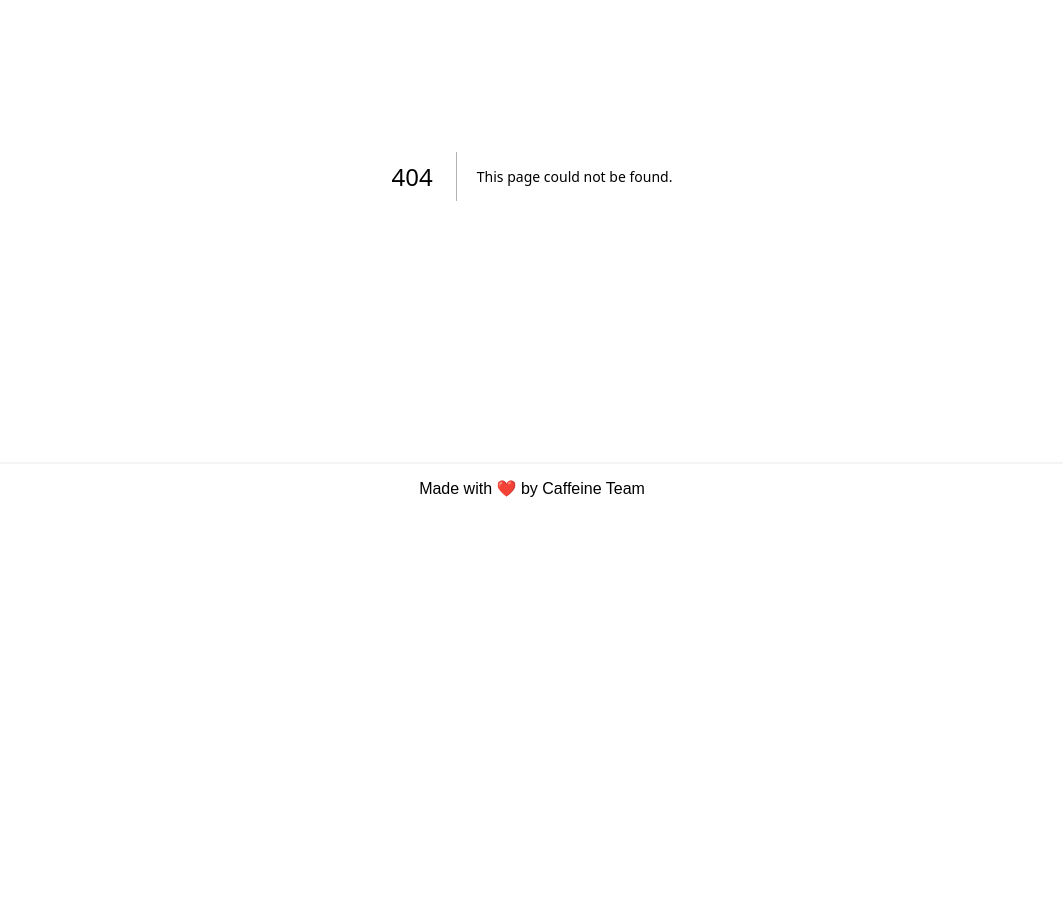
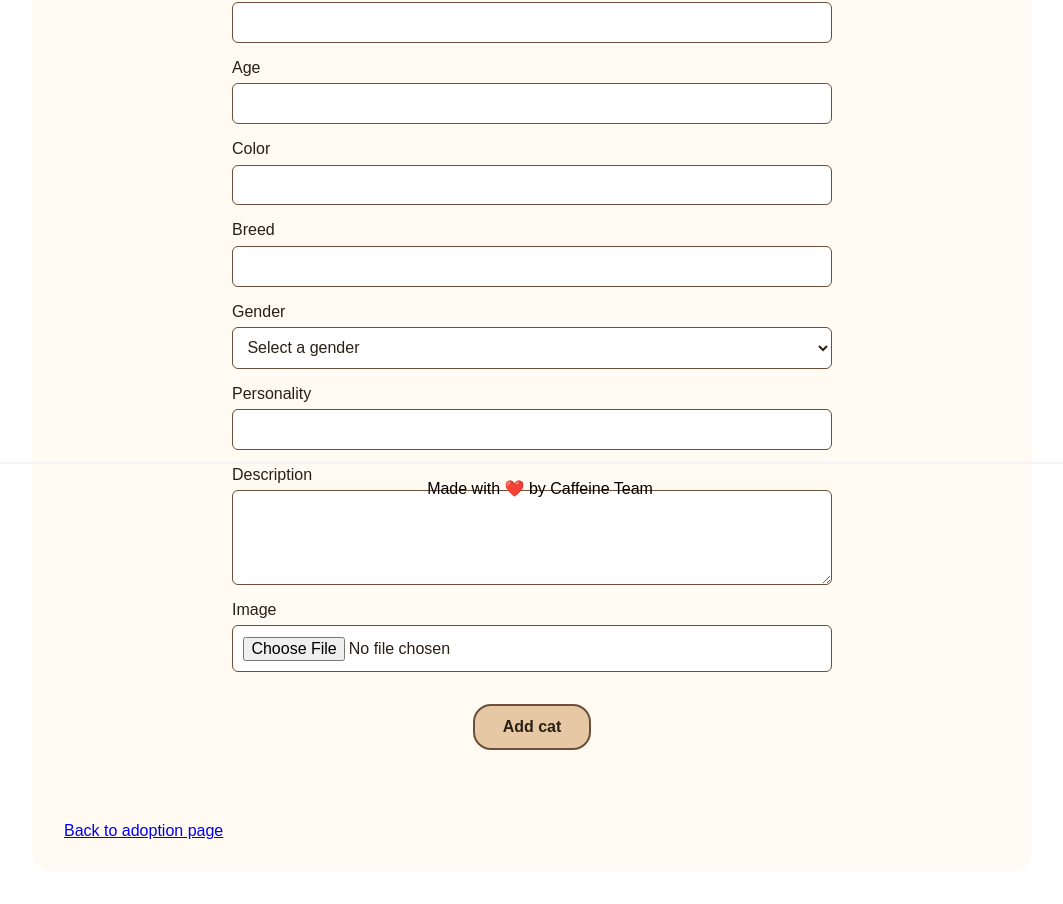
Before and after one commit to sanchitamodi/Cafeline-Team1, a Next.js app: page /adopt/add in a window 1280 px wide. Before the commit this address had no page. Shown: the part 288-1192 px from the top of the page, without its empty margins (108-1171 px from the left). Before the commit the page ends 864 px from the top, so only its background shows below. Built offline with nearby package versions, Linux system fonts and the light colour scheme; a web font is replaced by a local one.

Commit message:
Added put cat up for adoption page and saved cats to database

```diff
--- /dev/null
+++ b/src/app/adopt/add/Form.tsx
@@ -0,0 +1,107 @@
+"use client";
+
+import { useState } from "react";
+import type { ChangeEvent, FormEvent } from "react";
+import type { Cat } from "../../../types/cat";
+import styles from "./add.module.css";
+
+type FormProps = {
+  handleSubmit: (cat: Omit<Cat, "id">) => Promise<boolean>;
+};
+
+type CatFields = Omit<Cat, "id" | "age"> & { age: string };
+
+const emptyCat: CatFields = {
+  name: "",
+  age: "",
+  color: "",
+  breed: "",
+  gender: "",
+  image: "",
+  description: "",
+  available: true,
+  personality: "",
+};
+
+export default function Form(props: FormProps) {
+  const [cat, setCat] = useState<CatFields>(emptyCat);
+
+  function handleChange(event: ChangeEvent<HTMLInputElement | HTMLSelectElement | HTMLTextAreaElement>) {
+    const { name, value } = event.target;
+
+    if (name === "available") {
+      const checked = (event.target as HTMLInputElement).checked;
+      setCat((previousCat) => ({ ...previousCat, available: checked }));
+    } else {
+      setCat((previousCat) => ({ ...previousCat, [name]: value }));
+    }
+  }
+
+  function handleImageChange(event: ChangeEvent<HTMLInputElement>) {
+    const file = event.target.files?.[0];
+
+    setCat((previousCat) => ({ ...previousCat, image: "" }));
+
+    if (!file) return;
+
+    const reader = new FileReader();
+
+    reader.onload = () => {
+      const image = reader.result as string;
+      setCat((previousCat) => ({ ...previousCat, image: image }));
+    };
+
+    reader.readAsDataURL(file);
+  }
+
+  function submitForm(event: FormEvent<HTMLFormElement>) {
+    event.preventDefault();
+    props.handleSubmit({ ...cat, age: Number(cat.age) });
+    setCat(emptyCat);
+  }
+
+  return (
+    <form className={styles.form} onSubmit={submitForm}>
+      <label className={styles.field}>
+        Name
+        <input name="name" type="text" value={cat.name} onChange={handleChange} required />
+      </label>
+      <label className={styles.field}>
+        Age
+        <input name="age" type="number" min="0" step="any" value={cat.age} onChange={handleChange} required />
+      </label>
+      <label className={styles.field}>
+        Color
+        <input name="color" type="text" value={cat.color} onChange={handleChange} required />
+      </label>
+      <label className={styles.field}>
+        Breed
+        <input name="breed" type="text" value={cat.breed} onChange={handleChange} required />
+      </label>
+      <label className={styles.field}>
+        Gender
+        <select name="gender" value={cat.gender} onChange={handleChange} required>
+          <option value="">Select a gender</option>
+          <option value="Male">Male</option>
+          <option value="Female">Female</option>
+          <option value="Unknown">Unknown</option>
+        </select>
+      </label>
+      <label className={styles.field}>
+        Personality
+        <input name="personality" type="text" value={cat.personality} onChange={handleChange} required />
+      </label>
+      <label className={styles.field}>
+        Description
+        <textarea name="description" rows={4} value={cat.description} onChange={handleChange} required />
+      </label>
+      <label className={styles.field}>
+        Image
+        <input name="image" type="file" accept="image/*" onChange={handleImageChange} required />
+      </label>
+      <button className={styles.button} type="submit">
+        Add cat
+      </button>
+    </form>
+  );
+}
--- /dev/null
+++ b/src/app/adopt/add/add.module.css
@@ -0,0 +1,88 @@
+.page {
+  width: min(1000px, calc(100% - 2rem));
+  margin: 2rem auto;
+  padding: 2rem;
+  box-sizing: border-box;
+  background: #fffaf2;
+  color: #292015;
+  border-radius: 20px;
+}
+
+.form {
+  display: grid;
+  gap: 1rem;
+  max-width: 600px;
+  margin: 2rem auto;
+}
+
+.field {
+  display: grid;
+  gap: 0.4rem;
+}
+
+.field input,
+.field select,
+.field textarea {
+  width: 100%;
+  padding: 0.65rem;
+  box-sizing: border-box;
+  border: 1px solid #6b4f3a;
+  border-radius: 6px;
+  font: inherit;
+  color: inherit;
+  background: white;
+}
+
+.field textarea {
+  resize: vertical;
+}
+
+.checkbox {
+  display: flex;
+  align-items: center;
+  gap: 0.5rem;
+}
+
+.button {
+  width: fit-content;
+  margin: 1rem auto 0;
+  padding: 0.75rem 1.75rem;
+  background: #e6c8a5;
+  border: 2px solid #6b4f3a;
+  border-radius: 18px;
+  font: inherit;
+  font-weight: bold;
+  color: inherit;
+  cursor: pointer;
+}
+
+.message {
+  min-height: 1.5rem;
+}
+
+.tableContainer {
+  overflow-x: auto;
+}
+
+.table {
+  width: 100%;
+  border-collapse: collapse;
+}
+
+.table th,
+.table td {
+  padding: 0.75rem;
+  border: 1px solid #e6c8a5;
+  text-align: left;
+  vertical-align: top;
+  overflow-wrap: anywhere;
+}
+
+.table caption {
+  text-align: left;
+  margin-bottom: 0.75rem;
+}
+
+.table th {
+  background: #e6c8a5;
+}
--- /dev/null
+++ b/src/app/adopt/add/page.tsx
@@ -0,0 +1,52 @@
+"use client";
+
+import Link from "next/link";
+import { useState } from "react";
+import type { Cat } from "../../../types/cat";
+import Form from "./Form";
+import styles from "./add.module.css";
+
+export default function AddCat() {
+  const [message, setMessage] = useState("");
+
+  async function handleSubmit(cat: Omit<Cat, "id">): Promise<boolean> {
+    setMessage("");
+
+    try {
+      const response = await fetch("/api/cats", {
+        method: "POST",
+        headers: {
+          "Content-Type": "application/json",
+        },
+        body: JSON.stringify(cat),
+      });
+
+      if (!response.ok) {
+        const data = await response.json();
+        setMessage(data.error || "Could not add the cat.");
+        return false;
+      }
+
+      setMessage("Cat added! Go back to the adoption page.");
+      return true;
+    } catch {
+      setMessage("Could not add the cat. Please try again.");
+      return false;
+    }
+  }
+
+  return (
+    <main className={styles.page}>
+      <h1>Put a cat up for adoption</h1>
+      <p>Enter your cat&apos;s details below.</p>
+
+      <Form handleSubmit={handleSubmit} />
+
+      <p className={styles.message} role="status">
+        {message}
+      </p>
+
+      <Link href="/adopt">Back to adoption page</Link>
+    </main>
+  );
+}
--- a/src/app/api/cats/route.ts
+++ b/src/app/api/cats/route.ts
@@ -4,6 +4,7 @@ import { cats } from "@/app/example/data";
 import { NextResponse } from "next/server";
 import getCats from "@/database/getCats";
 import connectDB from "@/database/db";
+export const dynamic = "force-dynamic";
 
 const catSchema = new mongoose.Schema({
   name: { type: String, required: true, trim: true },
@@ -38,16 +39,16 @@ async function updateCat(name: string | null, available: boolean | null): Promis
 }
 
 export async function GET() {
-  //let theCats;
+  // let theCats;
 
-  //try {
+  // try {
   //  theCats = getCats();
-  //} catch (err) {
+  // } catch (err) {
   //  throw new Error(`Could not get cats: ${err}`);
-  //}
+  // }
 
-  //console.log("Database done worked.");
-  //return Response.json(theCats);
+  // console.log("Database done worked.");
+  // return Response.json(theCats);
   try {
     await connectDB();
     const cats = await CatObject.find({}).lean<Cat[]>();
--- a/src/database/db.ts
+++ b/src/database/db.ts
@@ -1,20 +1,17 @@
 import mongoose from "mongoose";
 
-const url: string = process.env.MONGO_URI as string;
-let connection: typeof mongoose;
+const connectDB = async () => {
+  const url = process.env.MONGO_URI;
 
-/**
- * Makes a connection to a MongoDB database. If a connection already exists, does nothing
- * Call this function before all api routes
- * @returns {Promise<typeof mongoose>}
- */
-const connectDB = async () => {
-  if (!connection) {
-    // uncomment this line once you have the MONGO_URI set up
-    // connection = await mongoose.connect(url);
-    connection = "remove me" as any; // remove me
-    return connection;
+  if (!url) {
+    throw new Error("Please define MONGO_URI in your .env file");
   }
+
+  if (mongoose.connection.readyState === 1) {
+    return mongoose;
+  }
+
+  return await mongoose.connect(url);
 };
 
 export default connectDB;
```
Also changed, not shown: src/app/adopt/add/Table.tsx (added, +67 -0 lines), src/app/adopt/page.tsx (+48 -9 lines), public/images/cat-images/meowl.jpg (added), public/images/cat-images/momo.jpg (renamed from public/images/cat-images/momo.jpeg).
